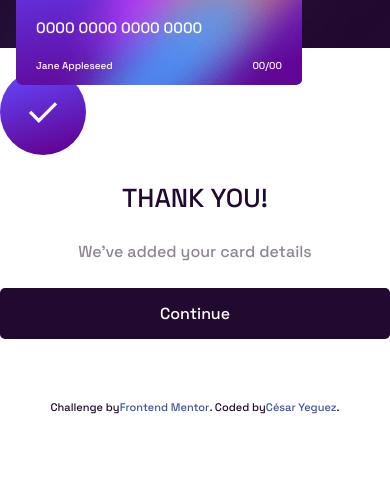
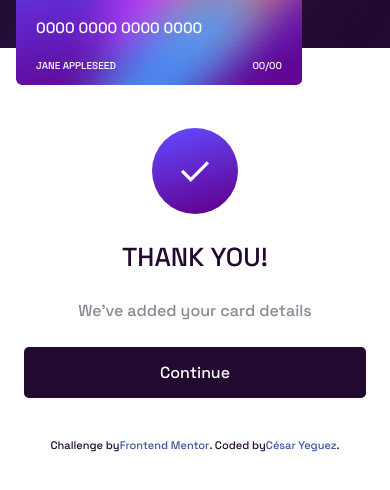
Before and after one commit to cyeguez/interactive-card-details-form-main, a website: page index.html in a window 390 px wide. Both pictures are taken after typing "Sample", "Sample", "5", "5", "5" into the empty fields and a click on the button "Confirm". Shown: the part 192-682 px from the top of the page. Drawn offline with Linux system fonts and the light colour scheme.

Commit message:
fix(Ajustar estilos en modo mobile)

```diff
--- a/js/app.js
+++ b/js/app.js
@@ -105,6 +105,6 @@ btnForm.addEventListener("click", (e) => {
     e.preventDefault();
   } else {
     form.style.display = "none ";
-    thanyou.style.display = "inline";
+    thanyou.style.display = "flex";
   }
 });
--- a/scss/component/_main.scss
+++ b/scss/component/_main.scss
@@ -55,10 +55,9 @@
         align-items: center;
         justify-content: space-between;
         font-size: 0.625em;
+        text-transform: uppercase;
 
-        &__name-user {
-          text-transform: uppercase;
-        }
+
       }
     }
   }
--- a/scss/component/_thank-you.scss
+++ b/scss/component/_thank-you.scss
@@ -17,6 +17,7 @@
     background-repeat: no-repeat;
     background-size: cover;
     margin-bottom: 1.625rem;
+
 
   }
   .thank-you__title {
```
Also changed, not shown: README.md, css/style.css, screenshot/Desktop.png (added), screenshot/Mobile.png (added).
